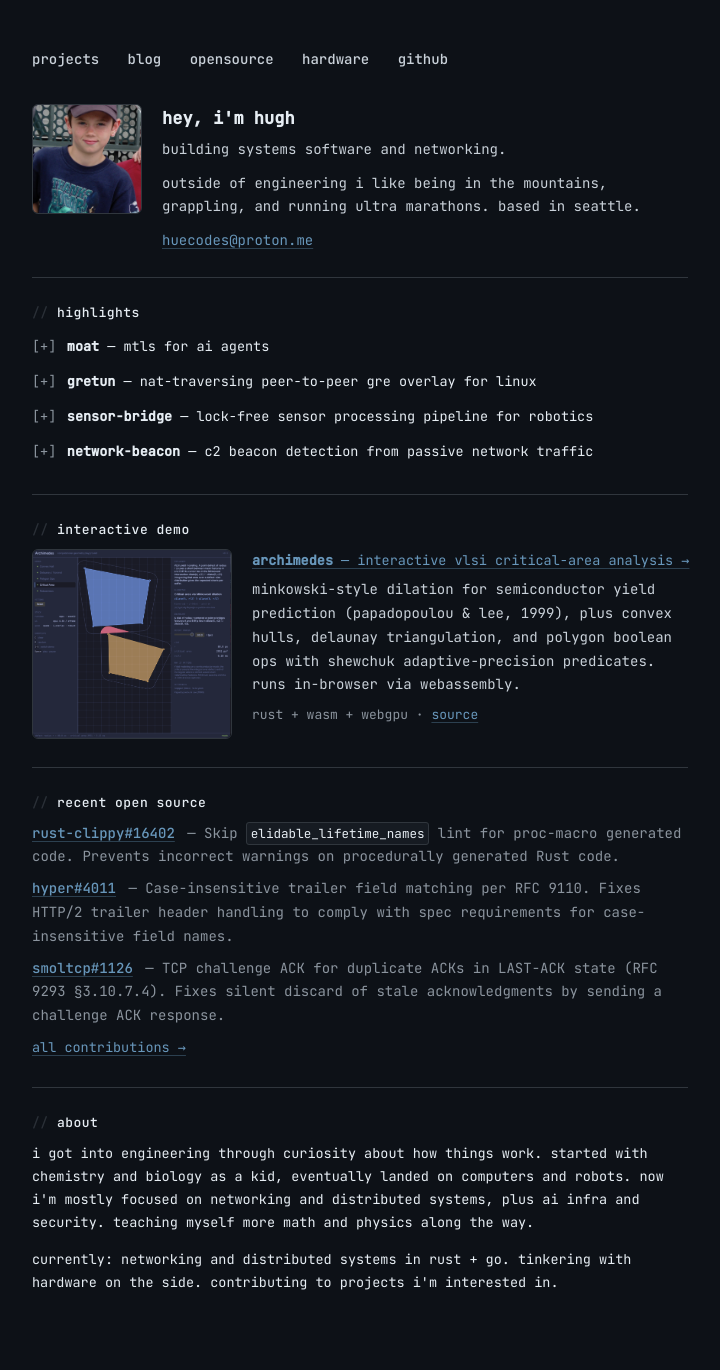
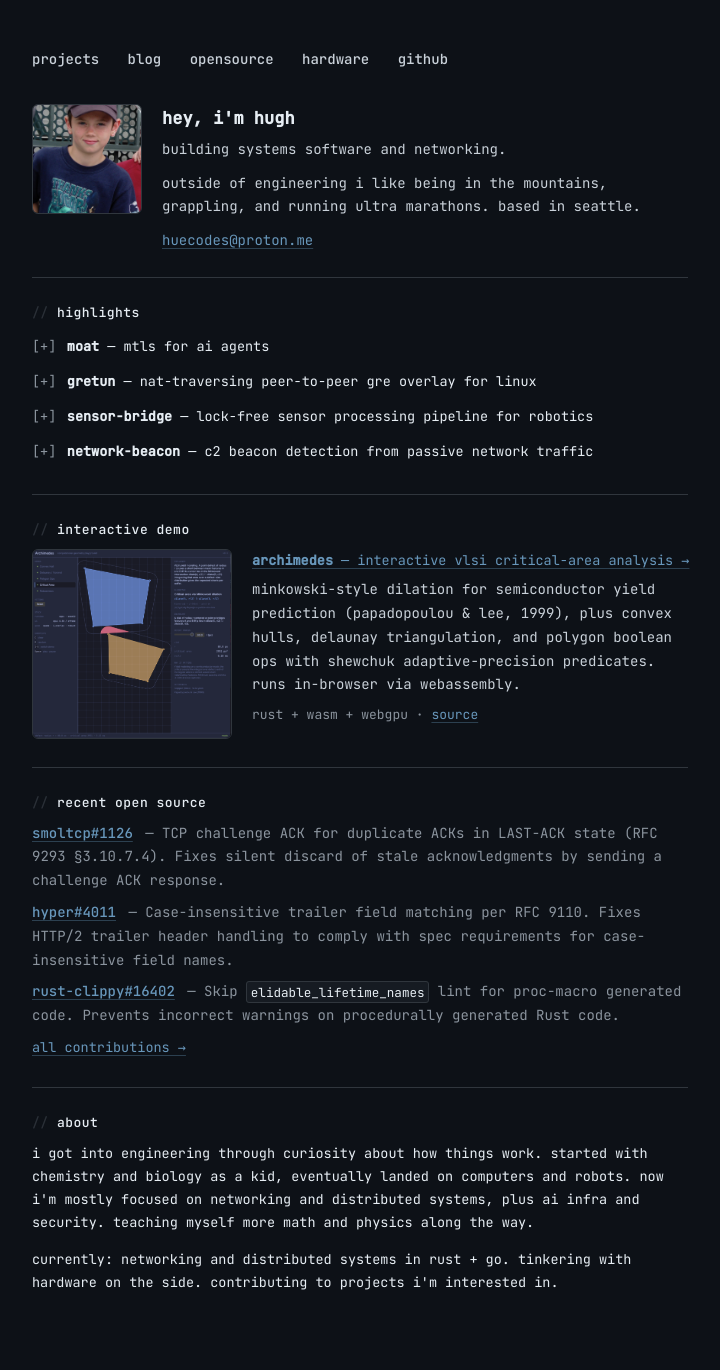
Before and after one commit to HueCodes/HueCodes.github.io, a Jekyll site: the page built from index.md, in a window 1280 px wide. Shown: the whole page, without its empty margins (280-1000 px from the left). Built offline with Jekyll 4.4.1, drawn with Linux system fonts in a browser that asks for light colours; part of the change alters nothing that is shown.

```diff
--- a/index.md
+++ b/index.md
@@ -78,8 +78,8 @@ title: home
   <h2>recent open source</h2>
 
   <div class="project">
-    <a href="https://github.com/rust-lang/rust-clippy/pull/16402">rust-clippy#16402</a>
-    <span>Skip <code>elidable_lifetime_names</code> lint for proc-macro generated code. Prevents incorrect warnings on procedurally generated Rust code.</span>
+    <a href="https://github.com/smoltcp-rs/smoltcp/pull/1126">smoltcp#1126</a>
+    <span>TCP challenge ACK for duplicate ACKs in LAST-ACK state (RFC 9293 §3.10.7.4). Fixes silent discard of stale acknowledgments by sending a challenge ACK response.</span>
   </div>
 
   <div class="project">
@@ -88,8 +88,8 @@ title: home
   </div>
 
   <div class="project">
-    <a href="https://github.com/smoltcp-rs/smoltcp/pull/1126">smoltcp#1126</a>
-    <span>TCP challenge ACK for duplicate ACKs in LAST-ACK state (RFC 9293 §3.10.7.4). Fixes silent discard of stale acknowledgments by sending a challenge ACK response.</span>
+    <a href="https://github.com/rust-lang/rust-clippy/pull/16402">rust-clippy#16402</a>
+    <span>Skip <code>elidable_lifetime_names</code> lint for proc-macro generated code. Prevents incorrect warnings on procedurally generated Rust code.</span>
   </div>
 
   <p><a href="/opensource">all contributions →</a></p>
```
